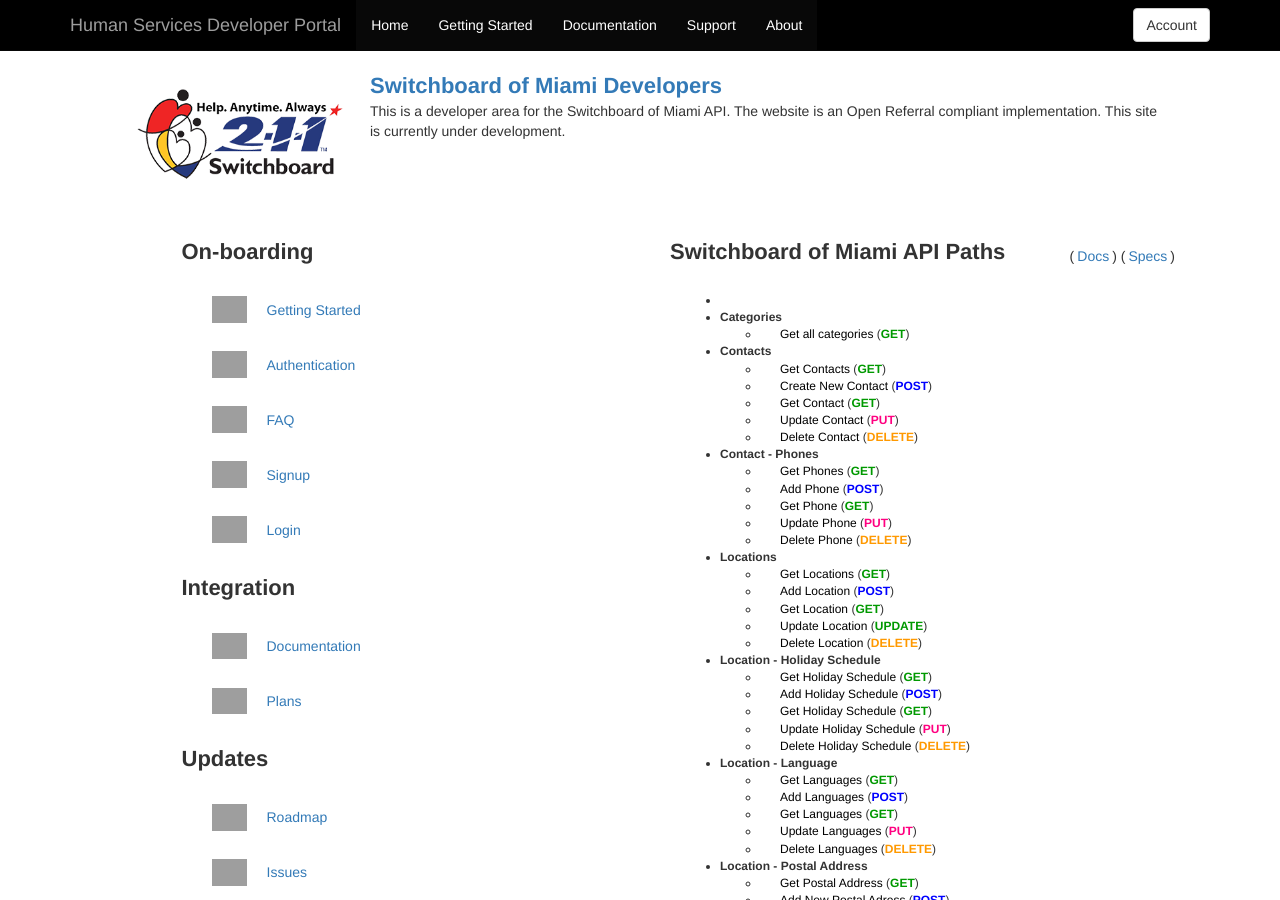
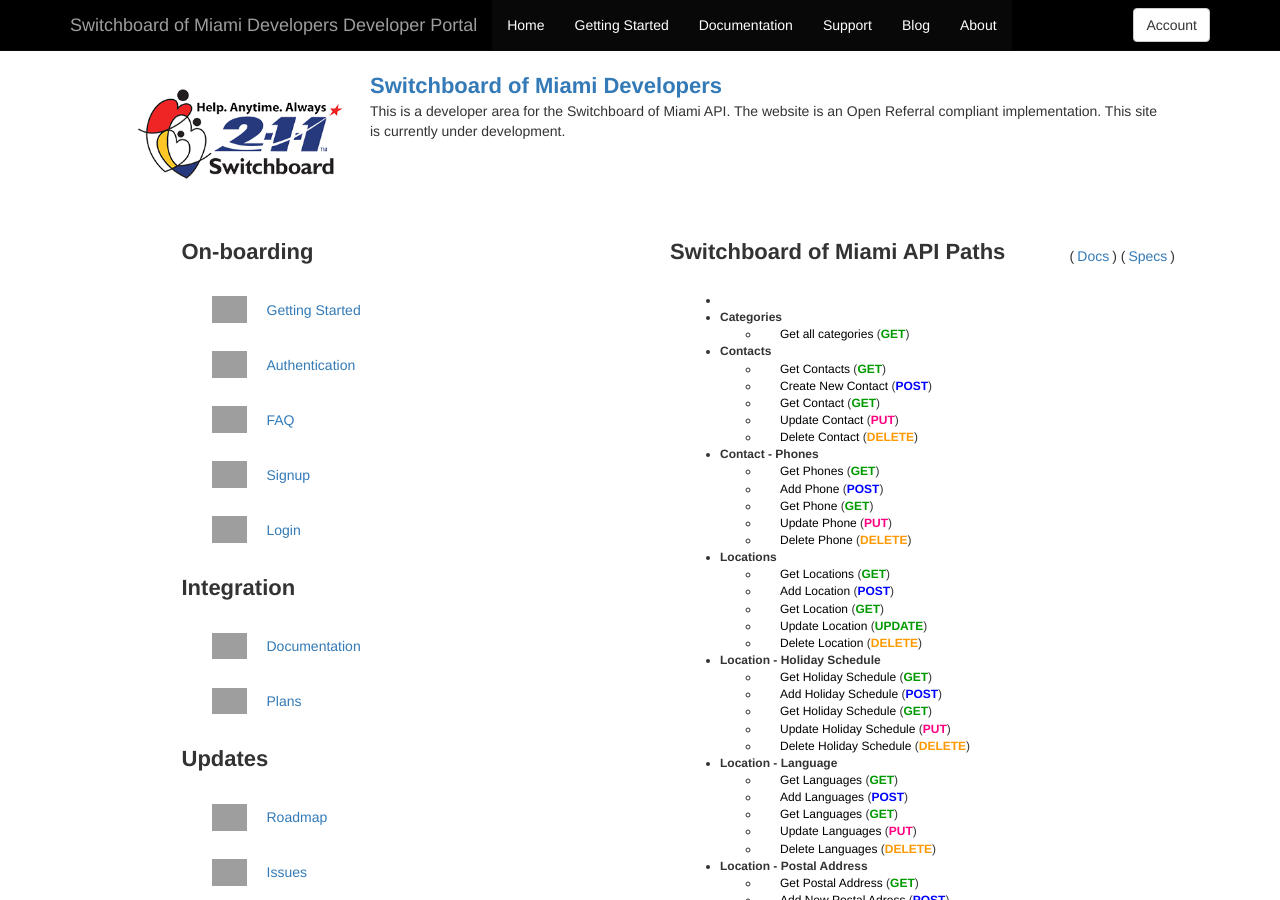
Before and after one commit to xrysanthos/developer-portal, a Jekyll site: the page built from index.html, in a window 1280 px wide and 900 px high. Built offline with Jekyll 4.4.1, drawn with Linux system fonts in a browser that asks for light colours; grey boxes are pictures that could not be loaded.

Commit message:
update title

```diff
--- a/_layouts/default.html
+++ b/_layouts/default.html
@@ -5,7 +5,7 @@
 <nav class="navbar navbar-inverse navbar-fixed-top">
   <div class="container">
     <div class="navbar-header">
-      <a class="navbar-brand" href="/">Human Services Developer Portal</a>
+      <a class="navbar-brand" href="/">{{ site.name }} Developer Portal</a>
     </div>
     <div id="navbar" class="collapse navbar-collapse">
 
@@ -14,9 +14,10 @@
         <li class="active"><a href="/getting-started/">Getting Started</a></li>
         <li class="active"><a href="/documentation/">Documentation</a></li>
         <li class="active"><a href="/support/">Support</a></li>
+        <li class="active"><a href="/blog/">Blog</a></li>
         <li class="active"><a href="/about/">About</a></li>
       </ul>
-       <a type="button" class="btn btn-default pull-right" style="margin-top: 8px;">Account</a>
+       <a type="button" class="btn btn-default pull-right" style="margin-top: 8px;" onclick="alert('Need This');">Account</a>
     </div>
   </div>
 </nav>
```
